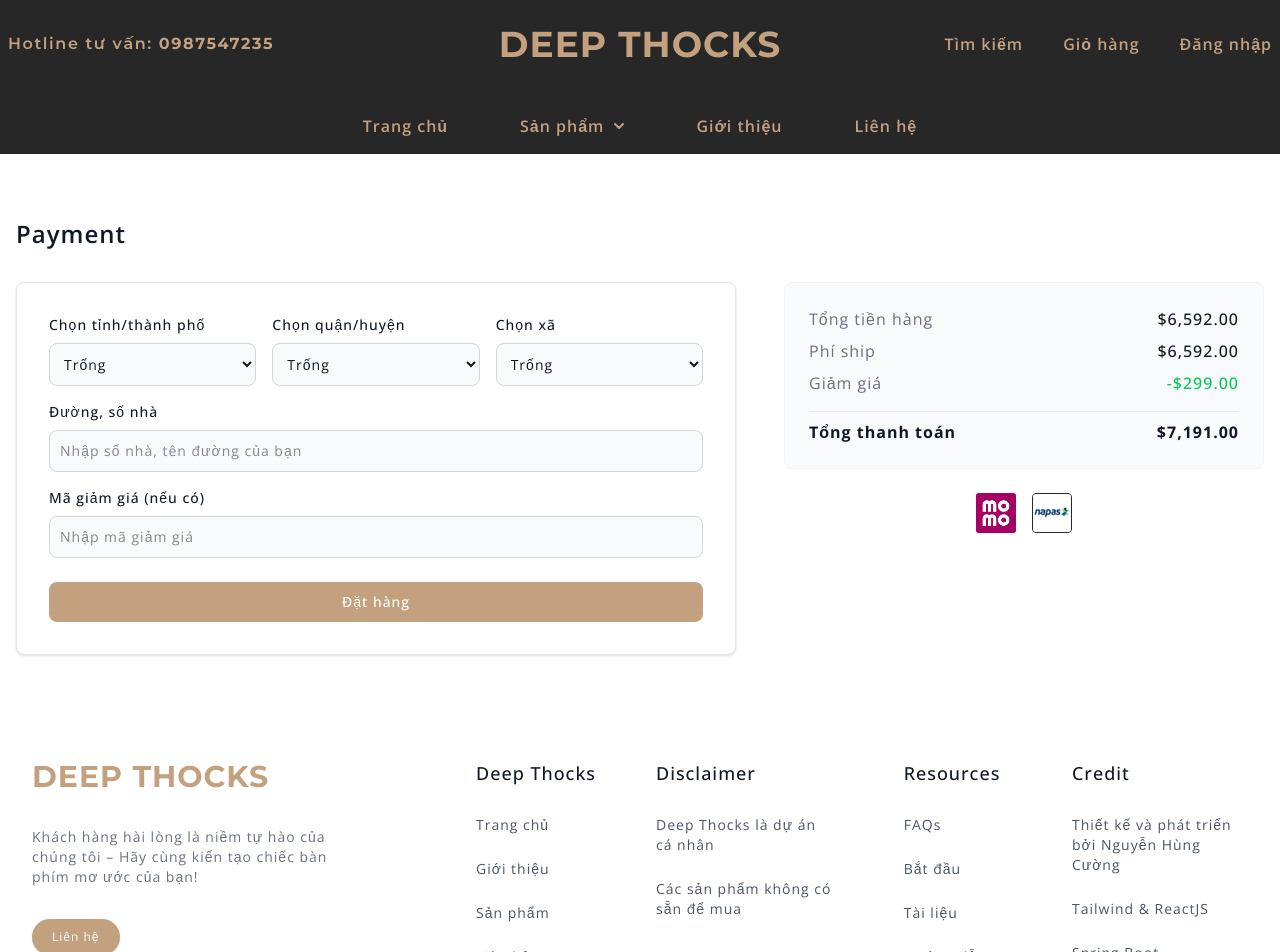
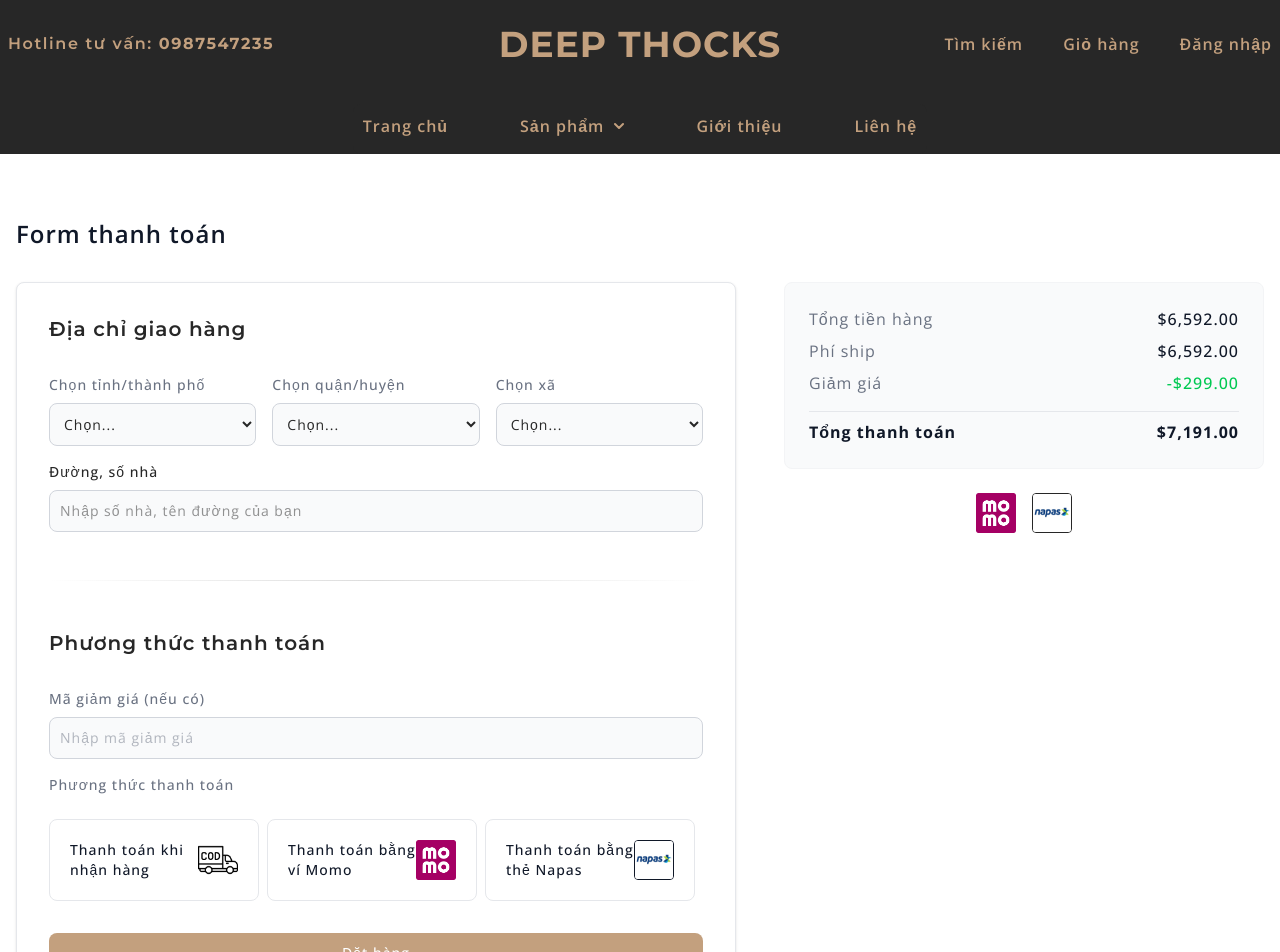
Before and after one commit to NguyenHungCuongg/Deep-Thocks, a React (Vite) app in the folder frontend/: page /payment in a window 1280 px wide. Shown: the top 952 px of the page. Built offline with nearby package versions, Linux system fonts and the light colour scheme; some icons are missing.

Commit message:
Hoàn thành giao diện form thanh toán

```diff
--- a/frontend/src/assets/assets.js
+++ b/frontend/src/assets/assets.js
@@ -16,6 +16,7 @@ import about_why_image from "./about-why-image.png";
 import momo_icon from "./momo-icon.png";
 import napas_icon from "./napas-icon.png";
 import contact_banner_image from "./contact-banner-image.png";
+import cod_icon from "./cod-icon.png";
 
 export const assets = {
   hero_banner_image,
@@ -36,4 +37,5 @@ export const assets = {
   momo_icon,
   napas_icon,
   contact_banner_image,
+  cod_icon,
 };
--- a/frontend/src/components/AddressOptionForm.jsx
+++ b/frontend/src/components/AddressOptionForm.jsx
@@ -3,16 +3,16 @@ import React from "react";
 function AddressOptionForm(props) {
   return (
     <form class="mx-auto">
-      <label for="countries" class="block mb-2 text-sm font-medium text-gray-900">
+      <label for="countries" class="block mb-2 text-sm font-medium text-gray-500">
         {props.label}
       </label>
       <select
-        class="bg-gray-50 border border-gray-300 text-gray-900 text-sm rounded-lg focus:ring-[var(--primary-color)] focus:border-[var(--primary-color)] block w-full p-2.5"
+        class="bg-gray-50 border border-gray-300 text-[var-(--dark-black)] text-sm rounded-lg focus:ring-[var(--primary-color)] focus:border-[var(--primary-color)] block w-full p-2.5"
         value={props.value || ""}
         onChange={props.onChange}
         disabled={props.disabled}
       >
-        <option selected>Trống</option>
+        <option selected>Chọn...</option>
         {props.options ? (
           props.options.map((option, index) => (
             <option key={index} value={option}>
--- a/frontend/src/components/PaymentInputForm.jsx
+++ b/frontend/src/components/PaymentInputForm.jsx
@@ -1,6 +1,7 @@
 import React, { useState } from "react";
 import AddressOptionForm from "./AddressOptionForm";
 import { cities, districts, wards } from "../data/locacations";
+import { assets } from "../assets/assets";
 
 function PaymentInputForm() {
   const [selectedCity, setSelectedCity] = useState("");
@@ -22,6 +23,7 @@ function PaymentInputForm() {
 
   return (
     <form action="#" className="w-full rounded-lg border border-gray-200 bg-white p-4 shadow-sm  sm:p-6 lg:p-8">
+      <h3 className="mb-8 text-xl font-semibold font-title text-[var-(--dark-black)]">Địa chỉ giao hàng</h3>
       <div className="mb-6 grid grid-cols-3 gap-4">
         <div className="col-span-3 sm:col-span-1">
           <AddressOptionForm
@@ -50,26 +52,56 @@ function PaymentInputForm() {
           />
         </div>
         <div className="col-span-3 lg:col-span-3">
-          <label for="card-number-input" className="mb-2 block text-sm font-medium text-gray-900 ">
+          <label for="card-number-input" className="mb-2 block text-sm font-medium text-[var-(--dark-black)]">
             Đường, số nhà
           </label>
           <input
             type="text"
-            className="block w-full rounded-lg border border-gray-300 bg-gray-50 p-2.5 pe-10 text-sm text-gray-900 focus:border-primary-500 focus:ring-primary-500  "
+            className="block w-full rounded-lg border border-gray-300 bg-gray-50 p-2.5 pe-10 text-sm text-[var-(--dark-black)] focus:border-primary-500 focus:ring-primary-500  "
             placeholder="Nhập số nhà, tên đường của bạn"
             required
           />
         </div>
+      </div>
+      <hr className="my-12 h-px border-t-0 bg-transparent bg-gradient-to-r from-transparent via-neutral-500 to-transparent opacity-25 dark:via-neutral-400" />
+      <h3 className="mb-8 text-xl font-semibold font-title text-[var-(--dark-black)]">Phương thức thanh toán</h3>
+      <div className="mb-6 grid grid-cols-3 gap-4">
         <div className="col-span-3 lg:col-span-3">
-          <label for="card-number-input" className="mb-2 block text-sm font-medium text-gray-900 ">
+          <label for="card-number-input" className="mb-2 block text-sm font-medium text-gray-500 ">
             Mã giảm giá (nếu có)
           </label>
           <input
             type="text"
-            className="block w-full rounded-lg border border-gray-300 bg-gray-50 p-2.5 pe-10 text-sm text-gray-900 focus:border-primary-500 focus:ring-primary-500  "
+            className="block w-full rounded-lg border border-gray-300 bg-gray-50 p-2.5 pe-10 text-sm text-gray-500 focus:border-primary-500 focus:ring-primary-500  "
             placeholder="Nhập mã giảm giá"
             required
           />
+        </div>
+        <label for="card-number-input" className="mb-2 block text-sm font-medium text-gray-500 ">
+          Phương thức thanh toán
+        </label>
+        <div className="col-span-3 lg:col-span-3 flex w-full">
+          <button
+            type="button"
+            class="flex-1 text-gray-900 bg-white hover:bg-gray-100 border border-gray-200 focus:ring-2 focus:outline-none focus:ring-[var(--primary-color)] font-medium rounded-lg text-sm px-5 py-5 text-left inline-flex items-center me-2 mb-2"
+          >
+            Thanh toán khi nhận hàng
+            <img src={assets.cod_icon} alt="cod" className="hidden sm:block w-10 object-contain" />
+          </button>
+          <button
+            type="button"
+            class="flex-1 text-gray-900 bg-white hover:bg-gray-100 border border-gray-200 focus:ring-2 focus:outline-none focus:ring-[var(--primary-color)] font-medium rounded-lg text-sm px-5 py-5 text-left inline-flex items-center me-2 mb-2"
+          >
+            Thanh toán bằng ví Momo
+            <img src={assets.momo_icon} alt="momo" className="hidden sm:block w-10 object-contain" />
+          </button>
+          <button
+            type="button"
+            class="flex-1 text-gray-900 bg-white hover:bg-gray-100 border border-gray-200 focus:ring-2 focus:outline-none focus:ring-[var(--primary-color)] font-medium rounded-lg text-sm px-5 py-5 text-left inline-flex items-center me-2 mb-2"
+          >
+            Thanh toán bằng thẻ Napas
+            <img src={assets.napas_icon} alt="napas" className="hidden sm:block w-10 object-contain border rounded" />
+          </button>
         </div>
       </div>
 
--- a/frontend/src/pages/Payment.jsx
+++ b/frontend/src/pages/Payment.jsx
@@ -7,7 +7,7 @@ const Payment = () => {
     <section className="bg-white py-8 antialiased md:py-16">
       <div className="mx-auto max-w-screen-xl px-4 2xl:px-0">
         <div className="mx-auto max-w-8xl">
-          <h2 className="text-xl font-semibold text-gray-900  sm:text-2xl">Payment</h2>
+          <h2 className="text-xl font-semibold text-gray-900  sm:text-2xl">Form thanh toán</h2>
 
           <div className="mt-6 sm:mt-8 lg:flex lg:items-start lg:gap-12">
             <div className="flex-[3] w-full">
```
Also changed, not shown: frontend/src/assets/cod-icon.png (added).
